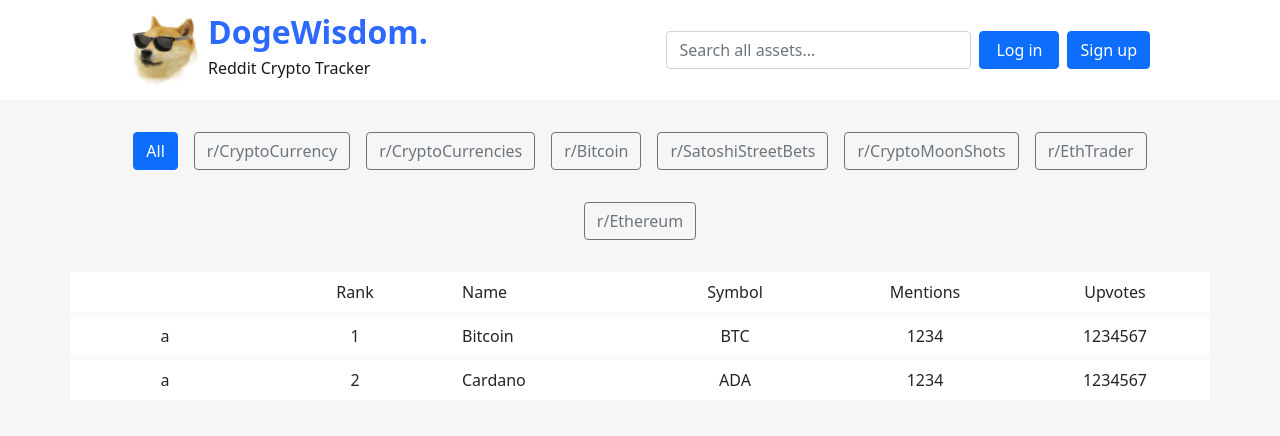
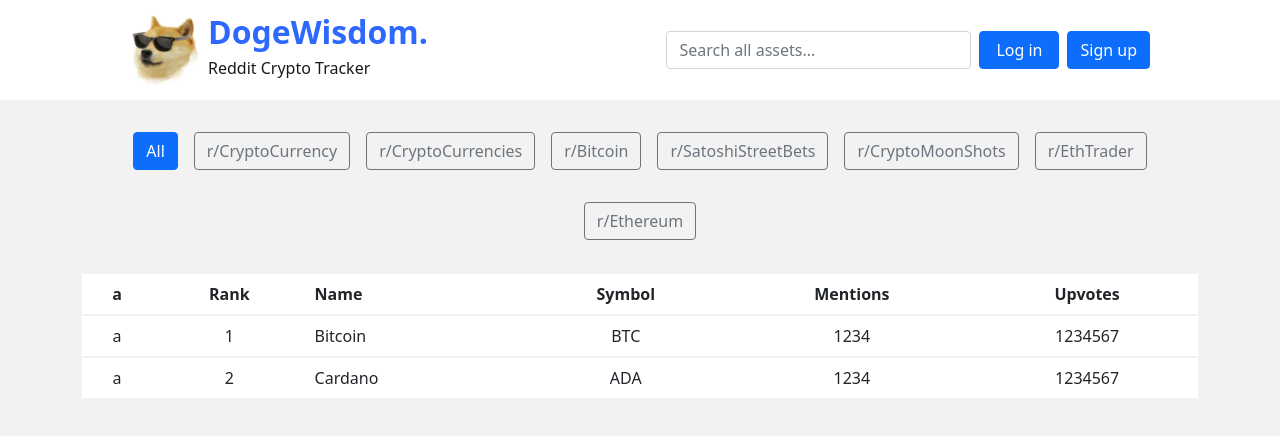
Before and after one commit to carminechoi/Dogewisdom, a React (Create React App) app: page / in a window 1280 px wide. Shown: the top 436 px of the page. Built offline with nearby package versions, Linux system fonts and the light colour scheme.

Commit message:
Added spaces between rows on table

```diff
--- a/src/App.css
+++ b/src/App.css
@@ -1,3 +1,3 @@
 .app-router {
-    background-color: #F6F6F6;
+    background-color: #f2f2f2;
 }
--- a/src/components/Cards/CryptoCard.js
+++ b/src/components/Cards/CryptoCard.js
@@ -2,14 +2,14 @@ import React from 'react';
 
 function CryptoCard(props) {
     return (
-        <div className="row box mt-1 py-2 bg-white">
-            <div className="col text-center">a</div>
-            <div className="col text-center">{props.rank}</div>
-            <div className="col ">{props.name}</div>
-            <div className="col text-center">{props.symbol}</div>
-            <div className="col text-center">{props.mentions}</div>
-            <div className="col text-center">{props.upvotes}</div>
-        </div>
+        <tr className="bg-white">
+            <td className="text-center">a</td>
+            <td className="text-center">{props.rank}</td>
+            <td className="">{props.name}</td>
+            <td className="text-center">{props.symbol}</td>
+            <td className="text-center">{props.mentions}</td>
+            <td className="text-center">{props.upvotes}</td>
+        </tr>
     );
 }
 
--- a/src/components/Cards/CryptoHeader.js
+++ b/src/components/Cards/CryptoHeader.js
@@ -2,14 +2,14 @@ import React from 'react';
 
 function CryptoHeader () {
     return (
-        <div className="row bg-white py-2">
-            <div className="col text-center"></div>
-            <div className="col text-center">Rank</div>
-            <div className="col">Name</div>
-            <div className="col text-center">Symbol</div>
-            <div className="col text-center">Mentions</div>
-            <div className="col text-center">Upvotes</div>
-        </div>
+        <tr className="bg-white">
+            <th className="text-center">a</th>
+            <th className="text-center">Rank</th>
+            <th className="">Name</th>
+            <th className="text-center">Symbol</th>
+            <th className="text-center">Mentions</th>
+            <th className="text-center">Upvotes</th>
+        </tr>
     );
 }
 
--- /dev/null
+++ b/src/components/Cards/CryptoTable.css
@@ -0,0 +1,4 @@
+.crypto-table {
+    border-collapse: separate;
+    border-spacing: 0 2px;
+}
--- a/src/components/Cards/CryptoTable.js
+++ b/src/components/Cards/CryptoTable.js
@@ -2,14 +2,19 @@ import React from 'react';
 import Table from 'react-bootstrap/Table';
 import CardHeader from './CryptoHeader';
 import CryptoCard from './CryptoCard';
+import './CryptoTable.css'
 
 function CryptoTable () {
     return (
-        <div className="container bg-light" >
-            <CardHeader />
-            <CryptoCard rank="1" name="Bitcoin" symbol="BTC" mentions="1234" upvotes="1234567" />
-            <CryptoCard rank="2" name="Cardano" symbol="ADA" mentions="1234" upvotes="1234567" />
-        </div>
+        <Table className="crypto-table container table-borderless" >
+            <thead>
+                <CardHeader />
+            </thead>
+            <tbody>
+                <CryptoCard rank="1" name="Bitcoin" symbol="BTC" mentions="1234" upvotes="1234567" />
+                <CryptoCard rank="2" name="Cardano" symbol="ADA" mentions="1234" upvotes="1234567" />
+            </tbody>
+        </Table>
     );
 }
 
--- a/src/components/Navbar/Navbar.js
+++ b/src/components/Navbar/Navbar.js
@@ -14,7 +14,7 @@ function Header() {
     const [showLogin, setShowLogin] = useState(false);
 
     return (
-        <Navbar bg="white" expand="md" className="">
+        <Navbar bg="white" expand="lg" className="">
             <div className="container">
                 <div className="d-flex me-auto">
                     <Navbar.Brand href="/">
```
